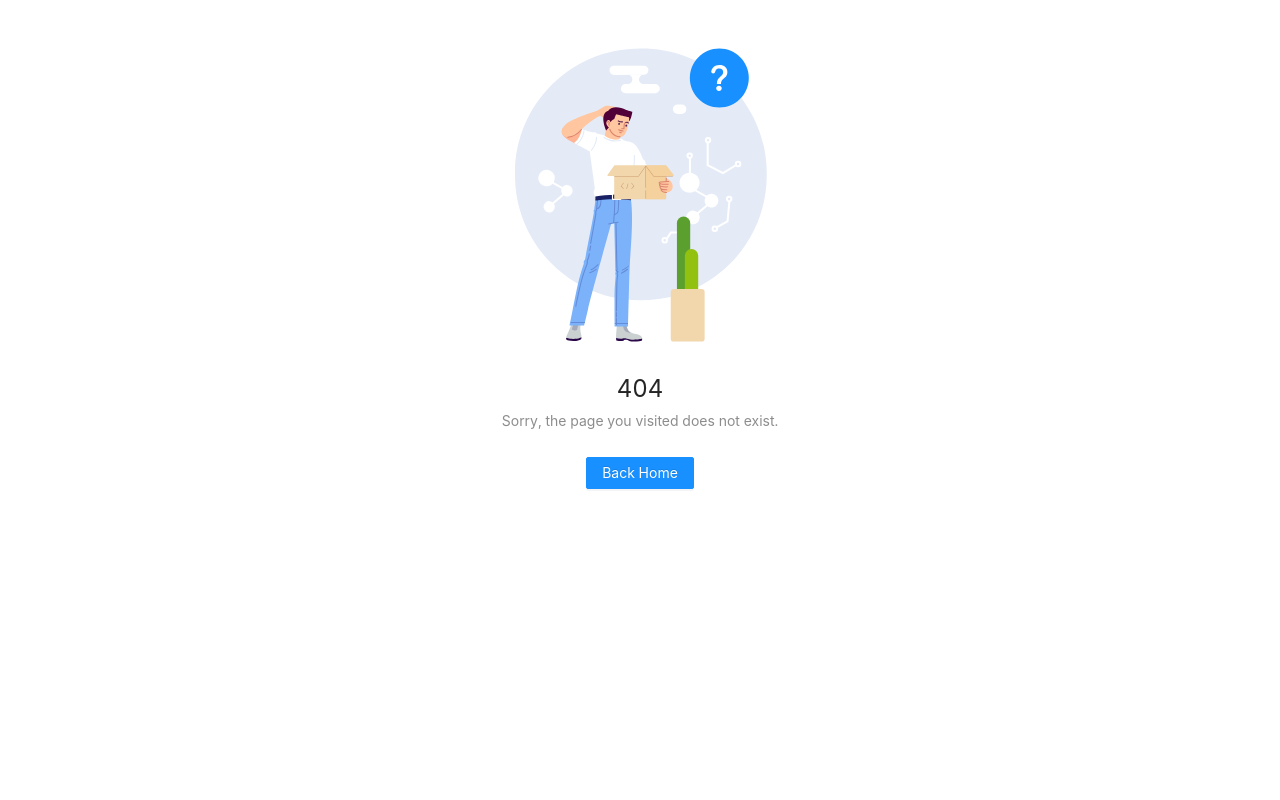
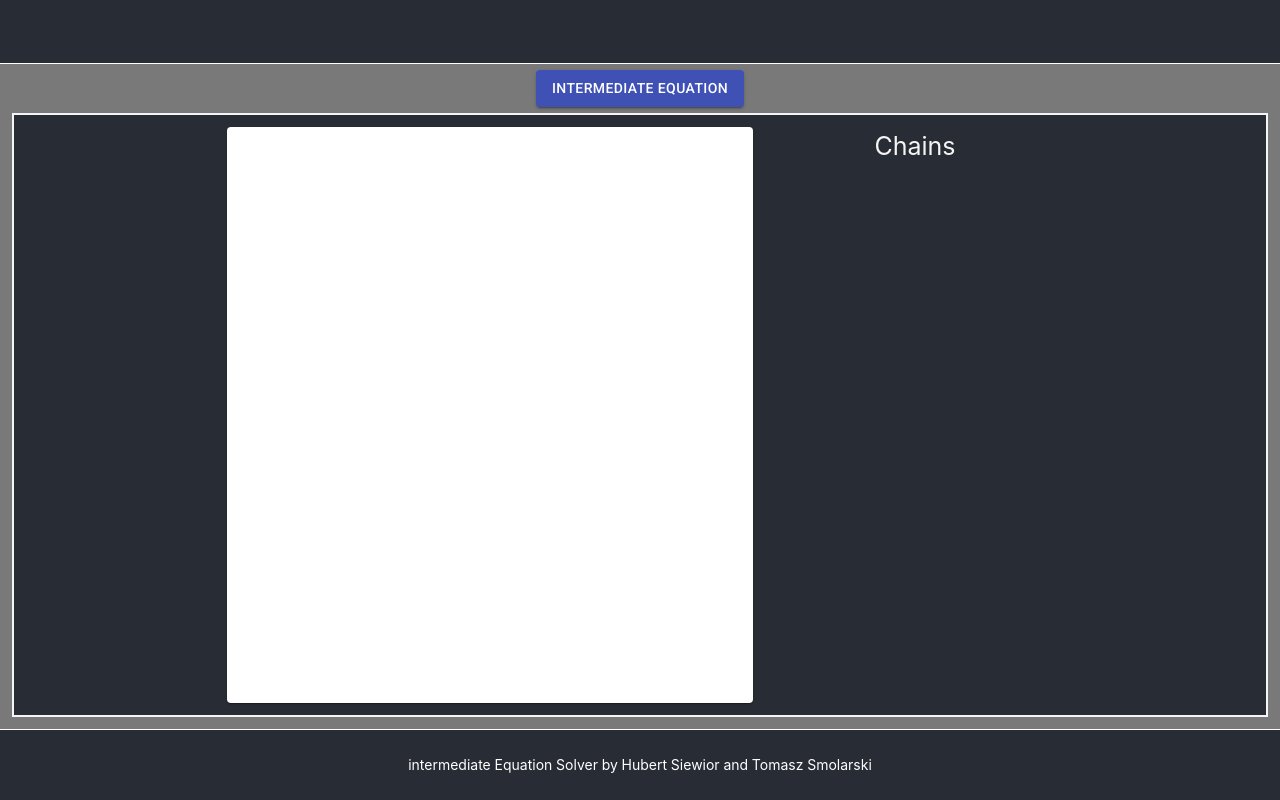
Before and after one commit to TomaszSmolarski/IntermediateEquation, a React (Create React App) app: page /chains in a window 1280 px wide. Before the commit this address had no page. Built offline with nearby package versions, Linux system fonts and the light colour scheme.

Commit message:
add new card for supply chains problem.

```diff
--- a/src/Routing.js
+++ b/src/Routing.js
@@ -2,6 +2,7 @@ import React from 'react'
 import {Switch, Route} from "react-router-dom";
 import {Home} from "./components/Home";
 import {error404} from "./errorRoutes"
+import {SupplyChain} from "./components/SupplyChain";
 
 export const Routing = () => {
     return (
@@ -10,6 +11,9 @@ export const Routing = () => {
                 <Route exact path="/">
                     <Home/>
                 </Route>
+                <Route exact path="/chains">
+                    <SupplyChain/>
+                </Route>
                 <Route component={error404}/>
             </Switch>
         </>
--- a/src/components/Home.js
+++ b/src/components/Home.js
@@ -1,10 +1,10 @@
 import React, {useEffect, useState} from 'react';
 import "./styles.css"
-import {InputTable} from "./InputTable";
+import {InputTable} from "./intermediateComp/InputTable";
 import {View} from "../views";
-import {OutPutList} from "./OutputList";
+import {OutPutList} from "./intermediateComp/OutputList";
 import Grid from "@material-ui/core/Grid";
-
+import Button from '@material-ui/core/Button';
 
 export const Home = () => {
     //default values
@@ -58,6 +58,9 @@ export const Home = () => {
 
     return (
         <View>
+            <Button variant="contained" color="primary" href="/chains" className="button">
+                Supply Chain
+            </Button>
             <Grid container spacing={3} className="mygrid">
                 <Grid className="grid-elem" item l={12} xl={5}>
 
--- /dev/null
+++ b/src/components/SupplyChain.js
@@ -0,0 +1,45 @@
+import React, {useEffect, useState} from 'react';
+import "./styles.css"
+import {View} from "../views";
+import Grid from "@material-ui/core/Grid";
+import {InputTable} from "./supplyChainComp/InputTable";
+import Button from "@material-ui/core/Button";
+
+
+export const SupplyChain = () => {
+    const [inputData, setInputData] = useState({
+
+    })
+    const InputOnChange = e => {
+        const {id, value, name} = e.target;
+        const newArray = inputData[name].map((e, i) => {
+            if (i === parseInt(id)) {
+                return parseInt(value);
+            }
+            return e;
+        })
+        setInputData({...inputData, [name]: newArray})
+
+    };
+    const handleOnSubmit =()=>{
+
+    }
+    return(
+        <View>
+            <Button variant="contained" color="primary" href="/" className="button">
+                Intermediate equation
+            </Button>
+            <Grid container spacing={3} className="mygrid">
+                <Grid className="grid-elem" item l={12} xl={6}>
+                    <InputTable InputOnChange={InputOnChange} data={inputData}/>
+                </Grid>
+                <Grid className="grid-elem-center calc-text" item l={12} xl={6}>
+                    <p>Chains</p>
+                </Grid>
+            </Grid>
+            <form onSubmit={handleOnSubmit}>
+
+            </form>
+        </View>
+    )
+}
--- a/src/components/OutputTable.js
+++ b/src/components/intermediateComp/OutputTable.js
@@ -8,7 +8,7 @@ import TableRow from '@material-ui/core/TableRow';
 import Paper from '@material-ui/core/Paper';
 import InputLabel from "@material-ui/core/InputLabel";
 import {Img} from 'react-image'
-import x_image from '../images/x.jpg'
+import x_image from '../../images/x.jpg'
 
 const RowItem = ({data, index}) => {
     return (
--- a/src/components/styles.css
+++ b/src/components/styles.css
@@ -103,3 +103,7 @@ tr th, tr td:first-of-type {
 .pag {
     background-color: whitesmoke;
 }
+.button{
+    position: relative;
+    top: -18px;
+}
--- /dev/null
+++ b/src/components/supplyChainComp/InputTable.js
@@ -0,0 +1,30 @@
+import TableRow from "@material-ui/core/TableRow";
+import TableCell from "@material-ui/core/TableCell";
+import InputLabel from "@material-ui/core/InputLabel";
+import TextField from "@material-ui/core/TextField";
+import React from "react";
+import TableContainer from "@material-ui/core/TableContainer";
+import Paper from "@material-ui/core/Paper";
+import Table from "@material-ui/core/Table";
+
+const RowItem = ({data, index, InputOnChange}) => {
+    return (
+        <TableRow>
+            <TableCell>
+                <InputLabel htmlFor="component"><span className={"alfa"}>D1</span></InputLabel>
+                <TextField type="number" name="popyt_d" id={index.toString()} defaultValue={data.popyt_d[index]}
+                           onChange={InputOnChange}/>
+            </TableCell>
+        </TableRow>
+    )
+};
+export const InputTable = ({data, InputOnChange}) => {
+    return(
+        <TableContainer className={"input1"} component={Paper}>
+            <Table style={{height: "576px"}}>
+            </Table>
+        </TableContainer>
+
+
+    )
+}
```
Also changed, not shown: src/components/intermediateComp/InputTable.js (renamed from src/components/InputTable.js), src/components/intermediateComp/OutputList.js (renamed from src/components/OutputList.js).
